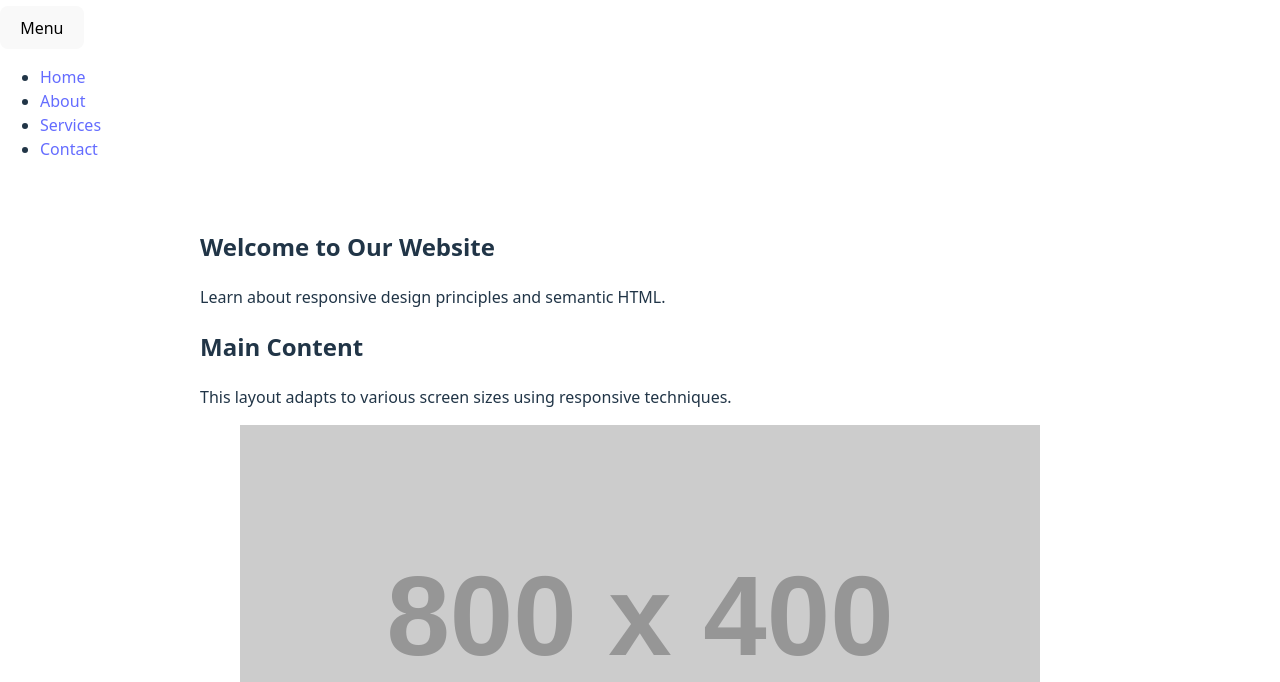
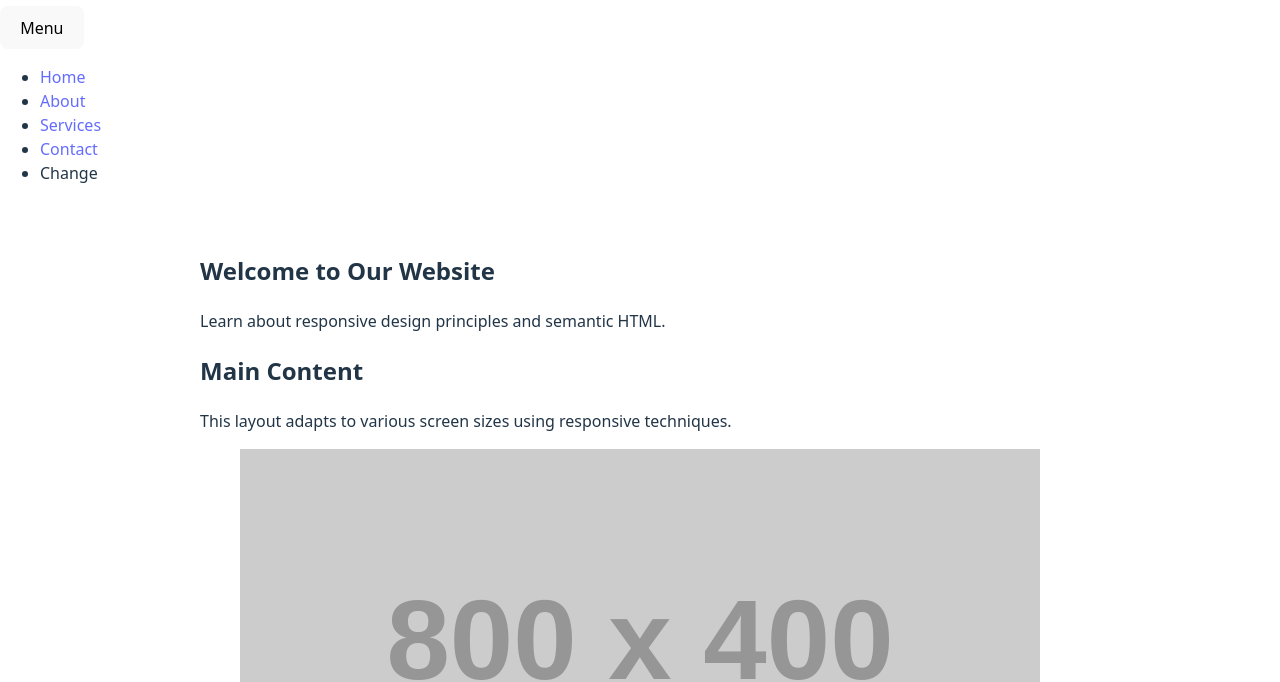
Before and after one commit to MWDAgency/responsive-web-design, a website: page docs/index.html in a window 1280 px wide. Shown: the part 119-801 px from the top of the page. Drawn offline with Linux system fonts and the light colour scheme; placeholder pictures from the web are drawn by us.

Commit message:
github pages

```diff
--- a/docs/index.html
+++ b/docs/index.html
@@ -21,6 +21,7 @@
         <li><a href="#">About</a></li>
         <li><a href="#">Services</a></li>
         <li><a href="#">Contact</a></li>
+        <li>Change</li>
       </ul>
     </nav>
   </header>
```
Also changed, not shown: index.html (+1 -0 lines).
